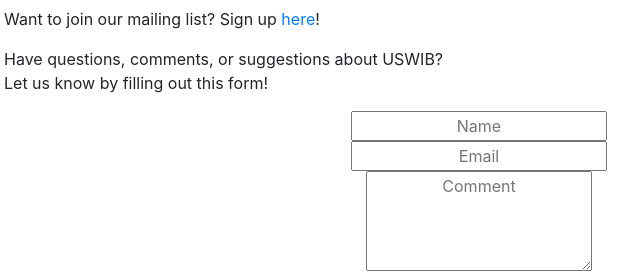
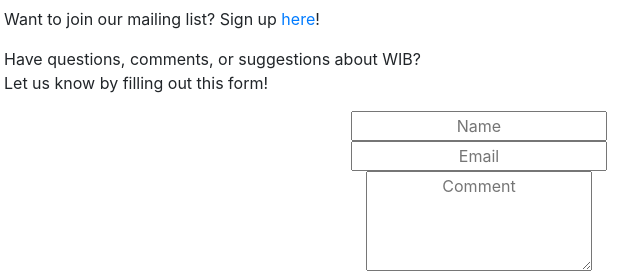
Before and after one commit to mhcwib/mhcwib.github.io, a plain HTML site: page contact_us.html in a window 1280 px wide. Shown: the part 366-638 px from the top of the page, 161-801 px from the left. Drawn offline with nearby package versions, Linux system fonts and the light colour scheme.

Commit message:
Update contact_us.html

```diff
--- a/contact_us.html
+++ b/contact_us.html
@@ -39,7 +39,7 @@
 <div class="row">
    <div class="col-lg-12">
    <p>Want to join our mailing list? Sign up <a href="http://groupspaces.com/Women-of-Business/join/.">here</a>! </p>
-   <p>Have questions, comments, or suggestions about USWIB?<br />
+   <p>Have questions, comments, or suggestions about WIB?<br />
 Let us know by filling out this form!</p>
    </div>
 </div>
```
